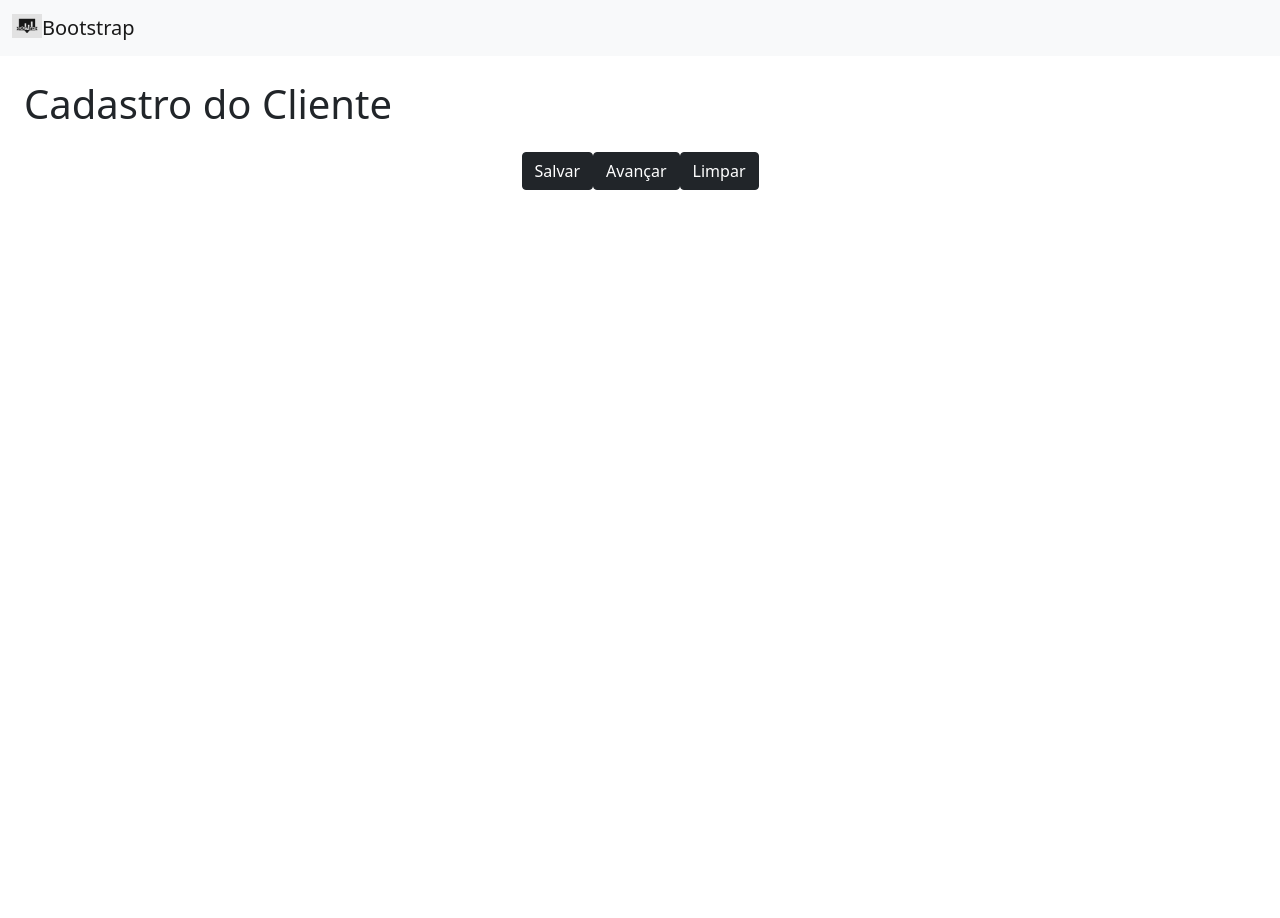
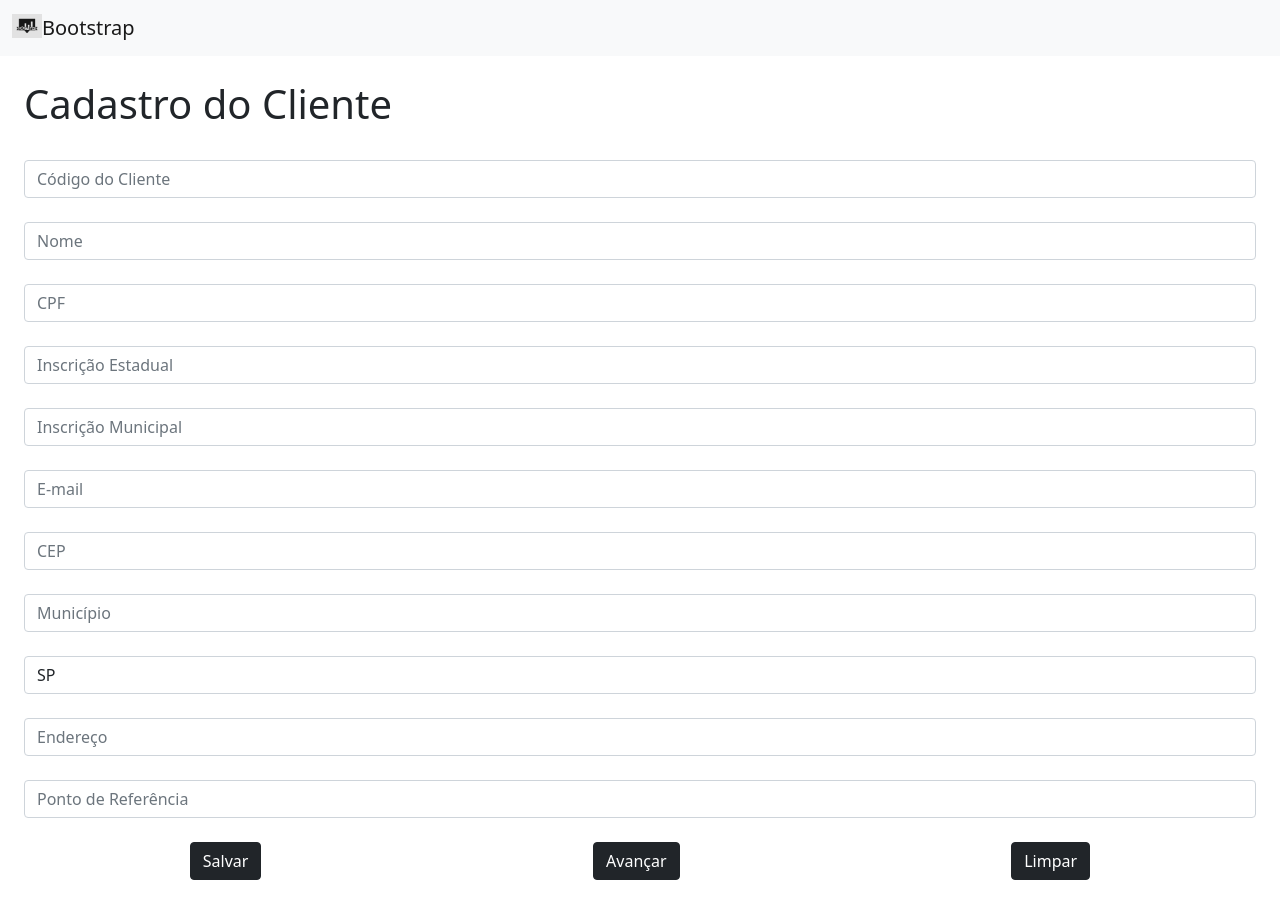
Before and after one commit to igorLB/coppulaapp, a React app: page /cadastro-cliente in a window 1280 px wide. Shown: the top 918 px of the page. Before the commit the page ends 800 px from the top, so only its background shows below. Built offline with nearby package versions, Linux system fonts and the light colour scheme.

Commit message:
cadastro de impostos

```diff
--- a/src/components/CadastroCliente/CadastroClienteForm/CadastroClienteForm.tsx
+++ b/src/components/CadastroCliente/CadastroClienteForm/CadastroClienteForm.tsx
@@ -1,6 +1,9 @@
 import { Form, Formik } from 'formik'
 import React from 'react'
 import { Link } from 'react-router-dom'
+import * as Yup from 'yup';
+import Input from '../../../shared/form/Input';
+import Select from '../../../shared/form/Select';
 
 type SelectOption = {
     key: string;
@@ -8,10 +11,22 @@ type SelectOption = {
 }
 
 interface MyFormValues {
-
+    codCliente: string;
+    nome: string;
+    cpf: string;
+    inscricaoEstadual: string;
+    inscricaoMunicipal: string;
+    email: string;
+    cep: string;
+    municipio: string;
+    estado: string;
+    endereco: string;
+    pontoReferencia: string;
 }
 
 function CadastroClienteForm() {
+
+    const requiredMessage = 'Este campo é obrigatório';
 
     const estadoOptions: SelectOption[] = [
         {key: 'SP', value: 'SP'},
@@ -19,24 +34,78 @@ function CadastroClienteForm() {
         {key: 'GO', value: 'GO'},
     ];
 
+    const validationSchema = Yup.object({
+        codEmpresa: Yup.string().required(requiredMessage),
+        razaoSocial: Yup.string().required(requiredMessage),
+        cnpj: Yup.string().required(requiredMessage),
+        inscricaoEstadual: Yup.string().required(requiredMessage),
+        inscricaoMunicipal: Yup.string().required(requiredMessage),
+        email: Yup.string().email().required(requiredMessage),
+        cep: Yup.string().required(requiredMessage),
+        municipio: Yup.string().required(requiredMessage),
+        estado: Yup.string().required(requiredMessage),
+        endereco: Yup.string().required(requiredMessage),
+        pontoReferencia: Yup.string(),
+    })
+
     const initialValues: MyFormValues = {
+        codCliente: "",
+        nome: "",
+        cpf: "",
+        inscricaoEstadual: "",
+        inscricaoMunicipal: "",
+        email: "",
+        cep: "",
+        municipio: "",
+        estado: '',
+        endereco: "",
+        pontoReferencia: "",
+    }
 
+    const [formValues, setFormValues] = React.useState<MyFormValues>(initialValues);
+
+    React.useEffect(() => {
+        const cadastroClienteStorage = localStorage.getItem("cadastroCliente");
+        if (cadastroClienteStorage !== null) {
+            setFormValues(JSON.parse(cadastroClienteStorage));
+          }
+    }, [])
+
+    const onSubmit = (values: MyFormValues) => {
+        localStorage.setItem('cadastroCliente', JSON.stringify(values));
+        setFormValues(values);
+        alert("Salvo!");
     }
 
     return (
         <Formik
-            initialValues={initialValues}
-            onSubmit={(param) => console.log(param)}
+            initialValues={formValues || initialValues}
+            validationSchema={validationSchema}
+            onSubmit={onSubmit}
+            validateOnMount={true}
+            enableReinitialize
          >
             {
                 formik => <Form className="p-4">
                     <h1>Cadastro do Cliente</h1>
 
-                    <div className="w-100 text-center mt-4 mb-4">
-                        <div className="">
+                    <Input name="codCliente" type="text" placeholder="Código do Cliente" className="form-control" />
+                    <Input name="nome" type="text" placeholder="Nome" className="form-control" />
+                    <Input name="cpf" type="text" placeholder="CPF" className="form-control" />
+                    <Input name="inscricaoEstadual" type="text" placeholder="Inscrição Estadual" className="form-control" />
+                    <Input name="inscricaoMunicipal" type="text" placeholder="Inscrição Municipal" className="form-control" />
+                    <Input name="email" type="text" placeholder="E-mail" className="form-control" />
+                    <Input name="cep" type="text" placeholder="CEP" className="form-control" />
+                    <Input name="municipio" type="text" placeholder="Município" className="form-control" />
+                    <Select name="estado" options={estadoOptions} placeholder="UF" className="form-control" />
+                    <Input name="endereco" type="text" placeholder="Endereço" className="form-control" />
+                    <Input name="pontoReferencia" type="text" placeholder="Ponto de Referência" className="form-control" />
+
+                    <div className="w-100 mt-4 mb-4">
+                        <div className="d-flex justify-content-around">
                             <button className="btn btn-dark">Salvar</button>
                             <Link to="/cadastro-impostos" className="btn btn-dark">Avançar</Link>
-                            <button className="btn btn-dark">Limpar</button>
+                            <button  type="button" onClick={() => setFormValues(initialValues)} className="btn btn-dark">Limpar</button>
                         </div>
                     </div>
                 </Form>
--- a/src/components/CadastroEmpresa/CadastroEmpresaForm/CadastroEmpresaForm.tsx
+++ b/src/components/CadastroEmpresa/CadastroEmpresaForm/CadastroEmpresaForm.tsx
@@ -100,8 +100,8 @@ function CadastroEmpresaForm() {
                     <Input name="endereco" type="text" placeholder="Endereço" className="form-control" />
                     <Input name="pontoReferencia" type="text" placeholder="Ponto de Referência" className="form-control" />
 
-                    <div className="w-100 text-center mt-4 mb-4">
-                        <div className="">
+                    <div className="w-100 mt-4 mb-4">
+                        <div className="d-flex justify-content-around">
                             <button type="submit" className="btn btn-dark">Salvar</button>
                             <Link to="/cadastro-cliente" className="btn btn-dark">Avançar</Link>
                             <button  type="button" onClick={() => setFormValues(initialValues)} className="btn btn-dark">Limpar</button>
--- a/src/components/CadastroImposto/CadastroImpostoForm/CadastroImpostoForm.tsx
+++ b/src/components/CadastroImposto/CadastroImpostoForm/CadastroImpostoForm.tsx
@@ -1,42 +1,77 @@
 import { Form, Formik } from 'formik'
 import React from 'react'
-import { Link } from 'react-router-dom'
-
-type SelectOption = {
-    key: string;
-    value: string;
-}
+import * as Yup from 'yup'
+import { useNavigate } from 'react-router-dom'
+import Input from '../../../shared/form/Input'
 
 interface MyFormValues {
-
+    codImposto: string;
+    pis: number;
+    iss: number;
+    csl: number;
+    ir: number;
+    cofins: number;
 }
 
 function CadastroImpostoForm() {
-
-    const estadoOptions: SelectOption[] = [
-        {key: 'SP', value: 'SP'},
-        {key: 'RJ', value: 'RJ'},
-        {key: 'GO', value: 'GO'},
-    ];
+    const navigate = useNavigate();
 
     const initialValues: MyFormValues = {
+        codImposto: '',
+        pis: 0,
+        iss: 0,
+        csl: 0,
+        ir: 0,
+        cofins: 0,
+    }
 
+    const requiredMessage = 'Este campo é obrigatório'
+    const validationSchema = Yup.object({
+        codImposto: Yup.string().required(requiredMessage),
+        pis: Yup.number(),
+        iss: Yup.number(),
+        csl: Yup.number(),
+        ir: Yup.number(),
+        cofins: Yup.number(),
+    })
+
+    const [formValues, setFormValues] = React.useState<MyFormValues>(initialValues);
+
+    React.useEffect(() => {
+        const cadastroImpostosStorage = localStorage.getItem("cadastroImpostos");
+        if (cadastroImpostosStorage !== null) {
+            setFormValues(JSON.parse(cadastroImpostosStorage));
+          }
+    }, [])
+    const onSubmit = (values: MyFormValues) => {
+        localStorage.setItem('cadastroImpostos', JSON.stringify(values));
+        setFormValues(values);
+        alert("Cadastro Realizado com sucesso!");
+        navigate('/')
     }
 
     return (
         <Formik
-            initialValues={initialValues}
-            onSubmit={(param) => console.log(param)}
+            initialValues={formValues || initialValues}
+            validationSchema={validationSchema}
+            onSubmit={onSubmit}
+            validateOnMount={true}
+            enableReinitialize
          >
             {
                 formik => <Form className="p-4">
                     <h1>Cadastro de Impostos</h1>
+                    <Input name="codImposto" type="text" placeholder="Código de Serviço" className="form-control" />
+                    <Input name="pis" type="text" placeholder="PIS %" className="form-control" />
+                    <Input name="iss" type="text" placeholder="ISS %" className="form-control" />
+                    <Input name="cls" type="text" placeholder="CLS %" className="form-control" />
+                    <Input name="ir" type="text" placeholder="IR %" className="form-control" />
+                    <Input name="cofins" type="text" placeholder="COFINS %" className="form-control" />
 
-                    <div className="w-100 text-center mt-4 mb-4">
-                        <div className="">
-                            <button className="btn btn-dark">Salvar</button>
-                            <Link to="/cadastro-servico" className="btn btn-dark">Avançar</Link>
-                            <button className="btn btn-dark">Limpar</button>
+                    <div className="w-100 mt-4 mb-4 ">
+                        <div className="d-flex justify-content-around">
+                            <button type="submit" className="btn btn-dark">Finalizar</button>
+                            <button  type="button" onClick={() => setFormValues(initialValues)} className="btn btn-dark">Limpar</button>
                         </div>
                     </div>
                 </Form>
--- a/src/components/CadastroServico/CadastroServicoForm/CadastroServicoForm.tsx
+++ b/src/components/CadastroServico/CadastroServicoForm/CadastroServicoForm.tsx
@@ -1,17 +1,22 @@
 import { Form, Formik } from 'formik'
 import React from 'react'
 import { Link } from 'react-router-dom'
-
-
+import Input from '../../../shared/form/Input'
 
 interface MyFormValues {
-
+    codServico: string;
+    nome: string;
+    cnae: string;
+    codImposto ?: number;
 }
 
 function CadastroServicoForm() {
 
     const initialValues: MyFormValues = {
-
+        codServico: '',
+        nome: '',
+        cnae: '',
+        codImposto: undefined,
     }
 
     return (
@@ -21,13 +26,17 @@ function CadastroServicoForm() {
          >
             {
                 formik => <Form className="p-4">
-                    <h1>Cadastro de Serviços</h1>
+                    <h1>Cadastro do Serviço</h1>
+                    <Input name="codServico" type="text" placeholder="Código" className="form-control" />
+                    <Input name="nome" type="text" placeholder="Nome do Serviço" className="form-control" />
+                    <Input name="cnae" type="text" placeholder="CNAE" className="form-control" />
+                    <Input name="codImposto" type="text" placeholder="Código do Imposto" className="form-control" />
 
-                    <div className="w-100 text-center mt-4 mb-4">
-                        <div className="">
+                    <div className="w-100 mt-4 mb-4">
+                        <div className="d-flex justify-content-around">
                             <button className="btn btn-dark">Salvar</button>
-                            <Link to="/gerar-nfe" className="btn btn-dark">Gerar NF-e</Link>
                             <button className="btn btn-dark">Limpar</button>
+                            <button className="btn btn-dark">Excluir</button>
                         </div>
                     </div>
                 </Form>
--- a/src/components/Menu/MenuPage/MenuPage.tsx
+++ b/src/components/Menu/MenuPage/MenuPage.tsx
@@ -12,7 +12,9 @@ function MenuPage() {
             <div className="row">
                 <div className={`${styles.h100} ${styles.debug} col-md-12 d-flex align-items-center flex-column justify-content-center`}>
                     <NavLink to="/" className="m-3"> Home </NavLink>
-                    <NavLink to="/cadastro-empresa" className="m-3"> Iniciar Cadastro </NavLink>
+                    <NavLink to="/cadastro-empresa" className="m-3"> Cadastro </NavLink>
+                    <NavLink to="/gerar-nfe" className="m-3">Faturar</NavLink>
+                    <NavLink to="/cadastro-servico" className="m-3">Cadastrar Serviço</NavLink>
                     <a href="https://github.com/igorLB/coppulaapp" target="_blank" className="m-3"> GitHub </a>
                     <NavLink to="/sobre" className="m-3"> Sobre nós </NavLink>
                 </div>
```
